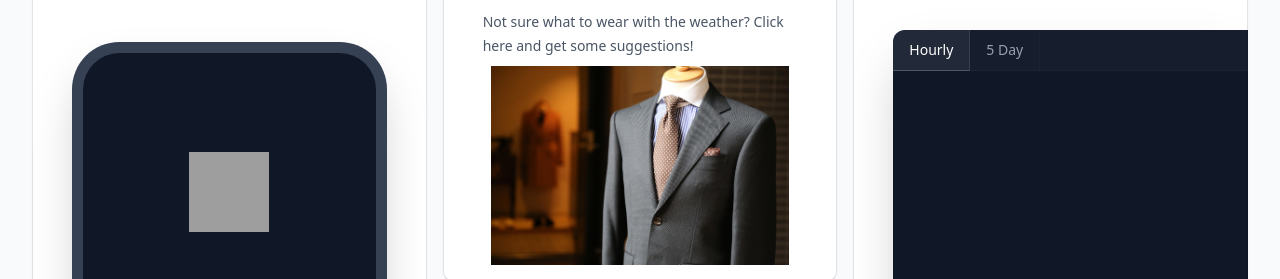
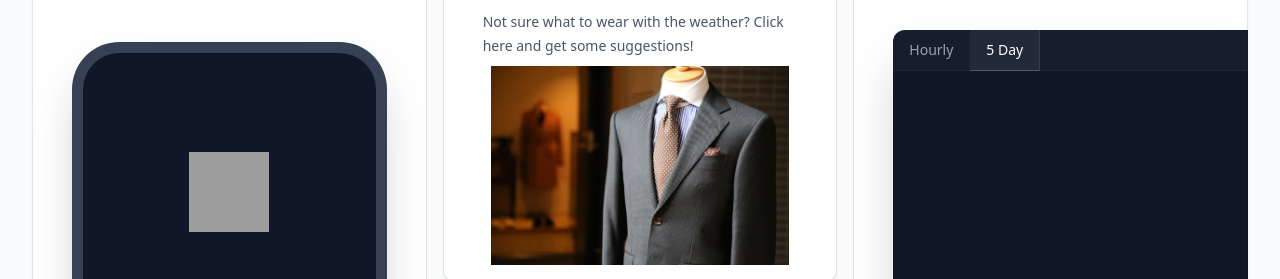
Before and after one commit to DanielTKC/d_terreros_final_project, a Django app: page /five-day/ in a window 1280 px wide. Shown: the part 358-637 px from the top of the page. Run offline with Django 5.2, Linux system fonts and the light colour scheme; style sheets or scripts are compiled from the project's sources; grey boxes are pictures that could not be loaded.

Commit message:
Tab changes on select

```diff
--- a/weather4u/templates/weather4u/five_day.html
+++ b/weather4u/templates/weather4u/five_day.html
@@ -104,10 +104,10 @@
                                 <div class="absolute top-10 right-0 bottom-0 left-10 overflow-hidden rounded-tl-xl bg-gray-900 shadow-2xl">
                                     <div class="flex bg-gray-800/40 ring-1 ring-white/5">
                                         <div class="-mb-px flex text-sm/6 font-medium text-gray-400">
-                                            <div class="border-r border-b border-r-white/10 border-b-white/20 bg-white/5 px-4 py-2 text-white">
+                                            <div class="border-r border-gray-600/10 px-4 py-2 ">
                                                 Hourly
                                             </div>
-                                            <div class="border-r border-gray-600/10 px-4 py-2">5 Day</div>
+                                            <div class="border-r border-b border-r-white/10 border-b-white/20 bg-white/5 px-4 py-2 text-white">5 Day</div>
                                         </div>
                                     </div>
                                     <div class="px-6 pt-6 pb-14">
```
